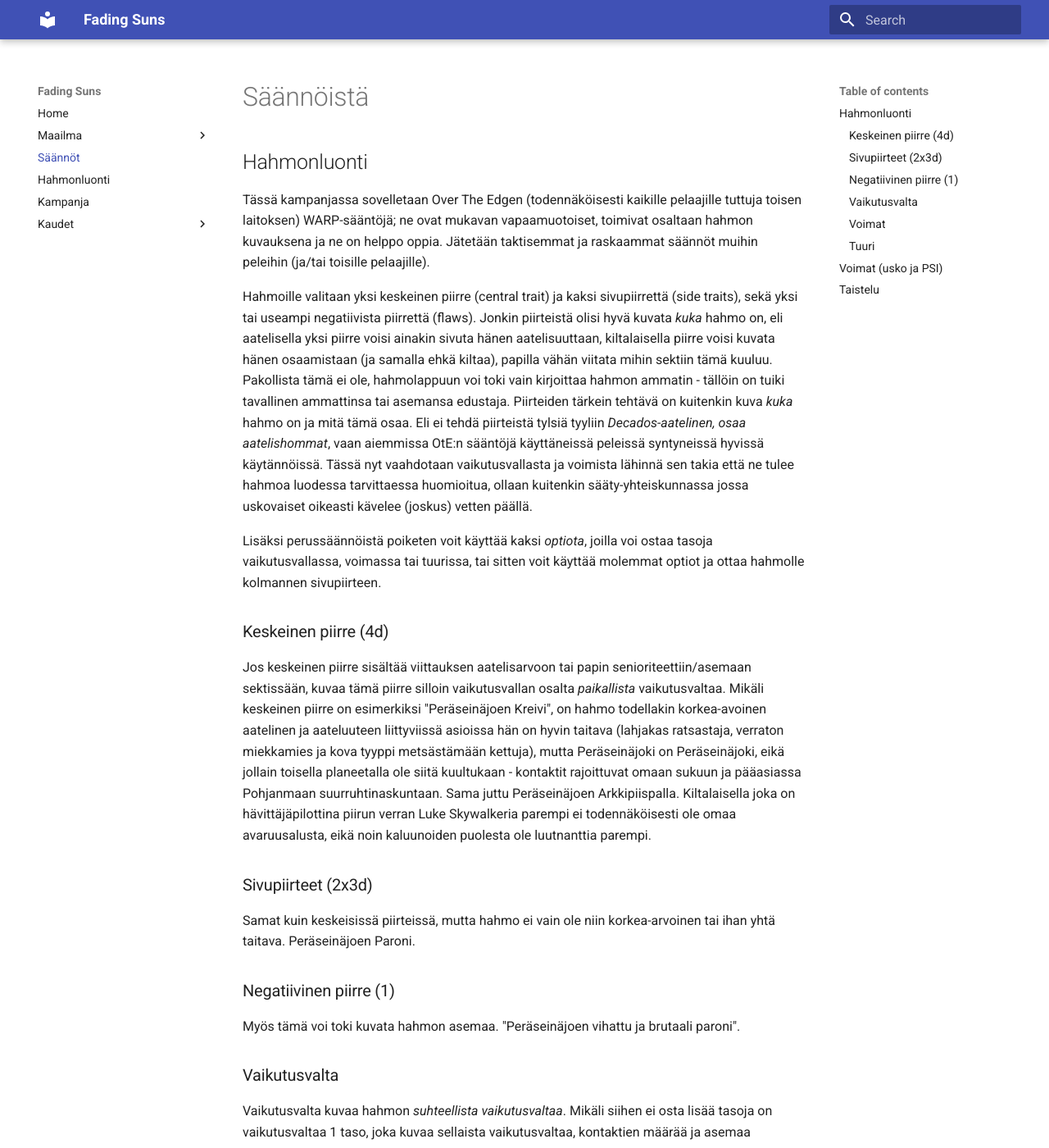
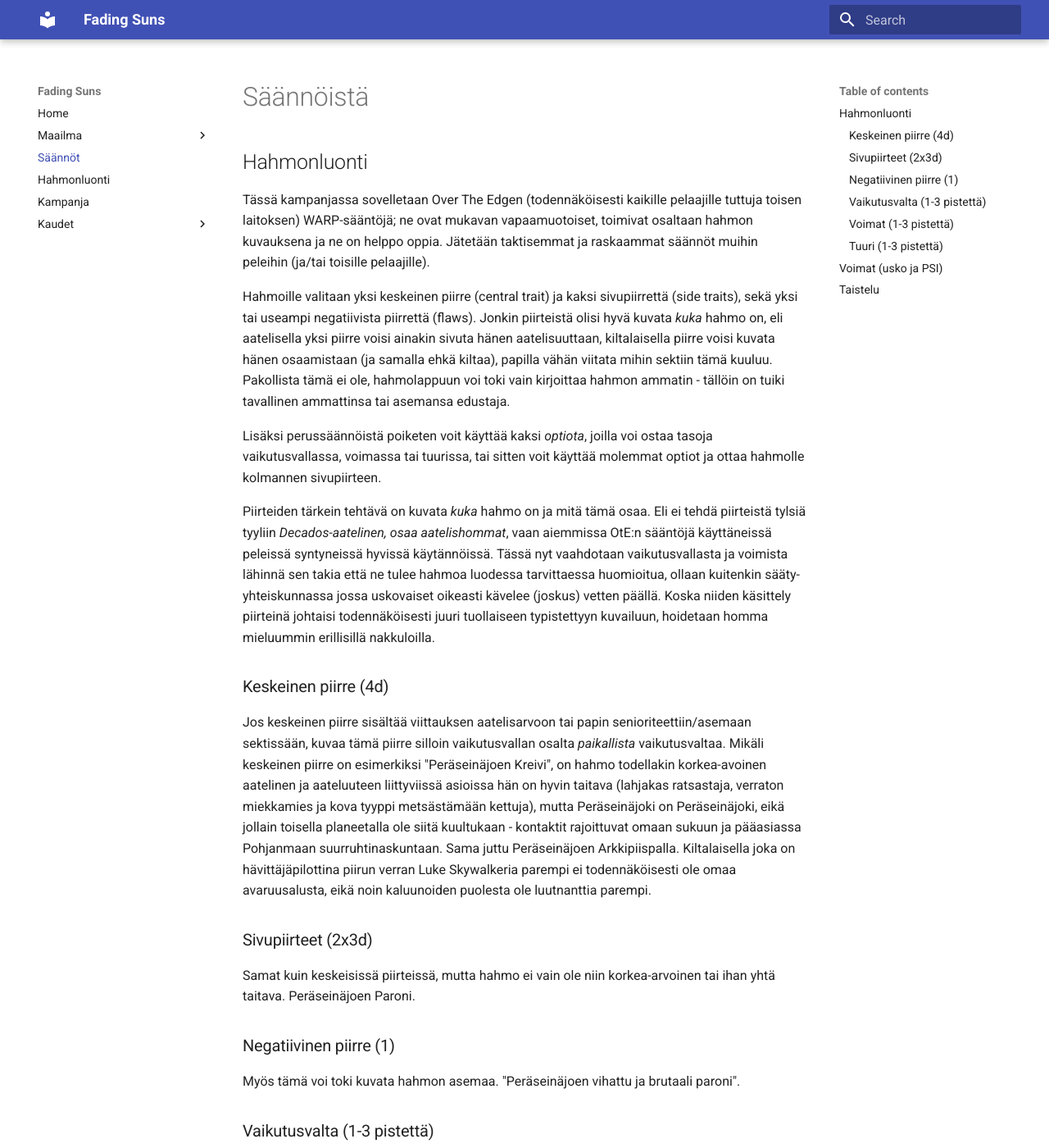
Before and after one commit to mertenator100/mertenator100.github.io, an MkDocs documentation site: the page built from docs/saannot.md, in a window 1280 px wide and 1400 px high. Shown: the whole window at 82% size. Built offline with MkDocs 1.6.1 and Material for MkDocs 9.7.7, drawn with Linux system fonts in a browser that asks for light colours; some of the changed text lies outside the part shown.

Commit message:
fix rules

```diff
--- a/docs/saannot.md
+++ b/docs/saannot.md
@@ -4,9 +4,11 @@
 
 Tässä kampanjassa sovelletaan Over The Edgen (todennäköisesti kaikille pelaajille tuttuja toisen laitoksen) WARP-sääntöjä; ne ovat mukavan vapaamuotoiset, toimivat osaltaan hahmon kuvauksena ja ne on helppo oppia. Jätetään taktisemmat ja raskaammat säännöt muihin peleihin (ja/tai toisille pelaajille).
 
-Hahmoille valitaan yksi keskeinen piirre (central trait) ja kaksi sivupiirrettä (side traits), sekä yksi tai useampi negatiivista piirrettä (flaws). Jonkin piirteistä olisi hyvä kuvata *kuka* hahmo on, eli aatelisella yksi piirre voisi ainakin sivuta hänen aatelisuuttaan, kiltalaisella piirre voisi kuvata hänen osaamistaan (ja samalla ehkä kiltaa), papilla vähän viitata mihin sektiin tämä kuuluu. Pakollista tämä ei ole, hahmolappuun voi toki vain kirjoittaa hahmon ammatin - tällöin on tuiki tavallinen ammattinsa tai asemansa edustaja. Piirteiden tärkein tehtävä on kuitenkin kuva *kuka* hahmo on ja mitä tämä osaa. Eli ei tehdä piirteistä tylsiä tyyliin *Decados-aatelinen, osaa aatelishommat*, vaan aiemmissa OtE:n sääntöjä käyttäneissä peleissä syntyneissä hyvissä käytännöissä. Tässä nyt vaahdotaan vaikutusvallasta ja voimista lähinnä sen takia että ne tulee hahmoa luodessa tarvittaessa huomioitua, ollaan kuitenkin sääty-yhteiskunnassa jossa uskovaiset oikeasti kävelee (joskus) vetten päällä.
+Hahmoille valitaan yksi keskeinen piirre (central trait) ja kaksi sivupiirrettä (side traits), sekä yksi tai useampi negatiivista piirrettä (flaws). Jonkin piirteistä olisi hyvä kuvata *kuka* hahmo on, eli aatelisella yksi piirre voisi ainakin sivuta hänen aatelisuuttaan, kiltalaisella piirre voisi kuvata hänen osaamistaan (ja samalla ehkä kiltaa), papilla vähän viitata mihin sektiin tämä kuuluu. Pakollista tämä ei ole, hahmolappuun voi toki vain kirjoittaa hahmon ammatin - tällöin on tuiki tavallinen ammattinsa tai asemansa edustaja.
 
 Lisäksi perussäännöistä poiketen voit käyttää kaksi *optiota*, joilla voi ostaa tasoja vaikutusvallassa, voimassa tai tuurissa, tai sitten voit käyttää molemmat optiot ja ottaa hahmolle kolmannen sivupiirteen.
+
+Piirteiden tärkein tehtävä on kuvata *kuka* hahmo on ja mitä tämä osaa. Eli ei tehdä piirteistä tylsiä tyyliin *Decados-aatelinen, osaa aatelishommat*, vaan aiemmissa OtE:n sääntöjä käyttäneissä peleissä syntyneissä hyvissä käytännöissä. Tässä nyt vaahdotaan vaikutusvallasta ja voimista lähinnä sen takia että ne tulee hahmoa luodessa tarvittaessa huomioitua, ollaan kuitenkin sääty-yhteiskunnassa jossa uskovaiset oikeasti kävelee (joskus) vetten päällä. Koska niiden käsittely piirteinä johtaisi todennäköisesti juuri tuollaiseen typistettyyn kuvailuun, hoidetaan homma mieluummin erillisillä nakkuloilla.
 
 ### Keskeinen piirre  (4d)
 
@@ -20,7 +22,7 @@
 
 Myös tämä voi toki kuvata hahmon asemaa. "Peräseinäjoen vihattu ja brutaali paroni".
 
-### Vaikutusvalta
+### Vaikutusvalta (1-3 pistettä)
 
 Vaikutusvalta kuvaa hahmon *suhteellista vaikutusvaltaa*. Mikäli siihen ei osta lisää tasoja on vaikutusvaltaa 1 taso, joka kuvaa sellaista vaikutusvaltaa, kontaktien määrää ja asemaa maailmassa kuin mitä hahmon piirteistä voisi päätellä. Jos hahmon keskeinen piirre on *"keskeinen Hawkwood-kreivi"*, on tällä joka tapauksessa aika pirusti vaikutusvaltaa vaikka yhtään lisätasoja ei ostaisikaan. Lisätasoilla sitä voi sitten laajentaa vaikkapa laajoihin kontakteihin joita on saanut toimittuaan diplomatiatehtävissä.
 
@@ -28,7 +30,7 @@
 2. Merkittävä - paikallinen suuruus, josta tiedetään muuallakin. Laajasti kontakteja omissa piireissään, jonkin verran kontakteja piirien ulkopuolella (esimerkiksi joku aatelinen on insinöörille palveluksia velkaa, tms). Hahmolla saattaa olla käytettävissään avaruusalus.
 3. Huomattava - hahmo on keskeinen tekijä tunnetussa maailmassa ja/tai omaa todella laajat kontaktiverkot ja/tai todella paljon omaisuutta ja resursseja. Hahmolla voi olla oma avaruusalus miehistöineen.
 
-### Voimat
+### Voimat (1-3 pistettä)
 
 Voimat kuvaavat hahmon uskon määrää, ja tässä tapauksessa hahmon kykyä manifestoida uskoaan tekemällä ihmeitä. Joillain harvoilla henkilöillä voi olla PSI-voimia, jolloin tämä kuvaa niiden voimakkuutta. Hahmo, jolla on Voima 1, ei ole merkittävää kykyä manifestoida uskoaan, eikä tällä ole PSI-voimia. Pappi, jolla on Voima 1, voi kyllä hyvin toimia pappina ja toimittaa virkaansa, mutta varsinaisiin ihmetekoihin hän ei pysty. Rukous saattaa nopeuttaa parantamista, äkäinen avestiitti on vaarallinen voimista riippumatta ja taisteluveljen miekka lohkoo kyllä epäuskoisia ihan normimoodissakin.
 
@@ -36,7 +38,7 @@
 2. Merkittävä. Uskossaan vahva, kykenee merkittäviin ihmetekoihin joskin sektinsä oppien rajoissa, ja aika laajasti vähemmän merkittäviin ihmetekoihin. Taisteluveli pystyy siis ihmeellisiin tekoihin taistelutilanteessa, mutta ei ehkä ihan samanlaisiin ihmeparantelimisiin (paitsi ehkä jos toveri on kuolettavasti haavoittunut **taistelussa**). Vastaavat PSI-voimat olisivat jonkin yksittäisen polun hallitseminen.
 3. Huomattava. Tuleva pyhimys, kykenee ihmetekoihin jotka voivat olla melkein mitä vain (mutta manifestoituvat oman sektin oppien mukaisesti). Vastaavat PSI-voimat olisivat kahden tai jopa kolmen polun voimien hallinta ja sellainen psyykikko-Gandalfin olemus.
 
-### Tuuri
+### Tuuri (1-3 pistettä)
 
 Tuuri on lähinnä pelitekninen arvo, eli käyttämällä tuuripisteitä saa bonusnoppia heittoihinsa. Pisteitä voi käyttää useampia yksittäiseen heittoon.
 
```
